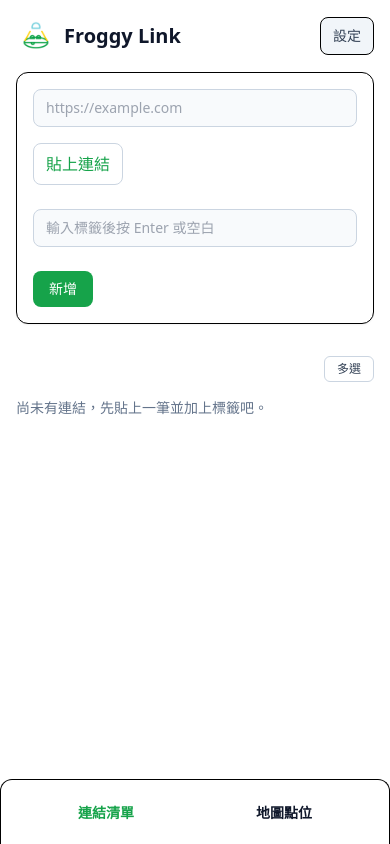
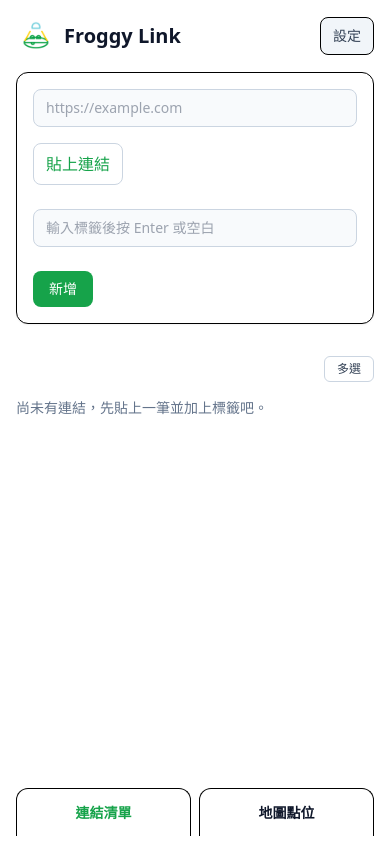
Before and after one commit to s414june/froggy-link, a Nuxt app: page / in a window 390 px wide. Built offline with nearby package versions, Linux system fonts and the light colour scheme.

Commit message:
style: flatten mobile cards and separate tab borders

```diff
--- a/app/pages/index.vue
+++ b/app/pages/index.vue
@@ -991,17 +991,26 @@ onBeforeUnmount(() => {
   .tab-panel { border-radius: 0; border: 0; padding: 1rem; box-shadow: none; }
   /* One document scroll: the add form leaves first, then the list follows.
      No inner vertical scroll or JS scroll handoff on mobile. */
-  .link-list { flex: none; overflow-y: visible; min-height: auto; padding-right: 0; grid-template-columns: minmax(0, 1fr); }
+  .link-list {
+    flex: none; overflow-y: visible; min-height: auto; padding: 0;
+    grid-template-columns: minmax(0, 1fr); gap: 0;
+    margin-inline: -1rem;
+  }
+  .link-list > li {
+    margin: 0; border: 0; border-radius: 0;
+    background: white; padding: 1rem;
+  }
   .map-panel { height: auto; overflow-y: visible; min-height: 50dvh; }
   .mobile-tabs {
-    display: grid; grid-template-columns: 1fr 1fr;
+    display: grid; grid-template-columns: 1fr 1fr; gap: .5rem;
     position: fixed; inset: auto 0 0; z-index: 40;
     padding: .5rem 1rem calc(.5rem + env(safe-area-inset-bottom));
     background: white;
-    border: 1px solid #000;
-    border-bottom: 0;
+  }
+  .mobile-tabs button {
+    min-height: 3rem; border: 1px solid #000; border-bottom: 0;
     border-radius: .75rem .75rem 0 0;
+    font-size: .875rem; font-weight: 600;
   }
-  .mobile-tabs button { min-height: 3rem; border-radius: .75rem; font-size: .875rem; font-weight: 600; }
 }
 </style>
```
